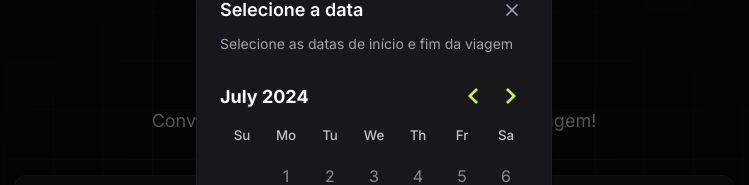
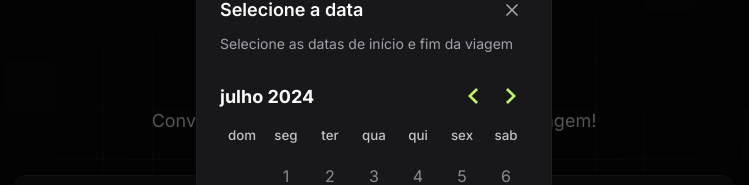
Before and after one commit to viniciuspaesberna/halo-plann.er-web, a React (Vite) app: page / in a window 1280 px wide. Both pictures are taken after typing "Sample" into the empty fields and a click on the button "Quando?". Shown: the part 216-401 px from the top of the page, without its empty margins (266-1015 px from the left). Built offline with nearby package versions, Linux system fonts and the light colour scheme.

Commit message:
refactor: make trip start and end date picker to be in ptBR

```diff
--- a/src/pages/create-trip/date-picker-modal.tsx
+++ b/src/pages/create-trip/date-picker-modal.tsx
@@ -7,6 +7,7 @@ import { X } from "lucide-react"
 
 import "react-day-picker/style.css"
 import { Modal } from "../../components/modal"
+import { ptBR } from "date-fns/locale"
 
 interface DatePickerModalProps {
   isDatePickerOpen: boolean
@@ -34,6 +35,7 @@ export const DatePickerModal = ({
             <DayPicker
               {...field}
               mode="range"
+              locale={ptBR}
               selected={field.value}
               onSelect={field.onChange}
               disabled={{ before: addDays(new Date(), 1) }}
```
